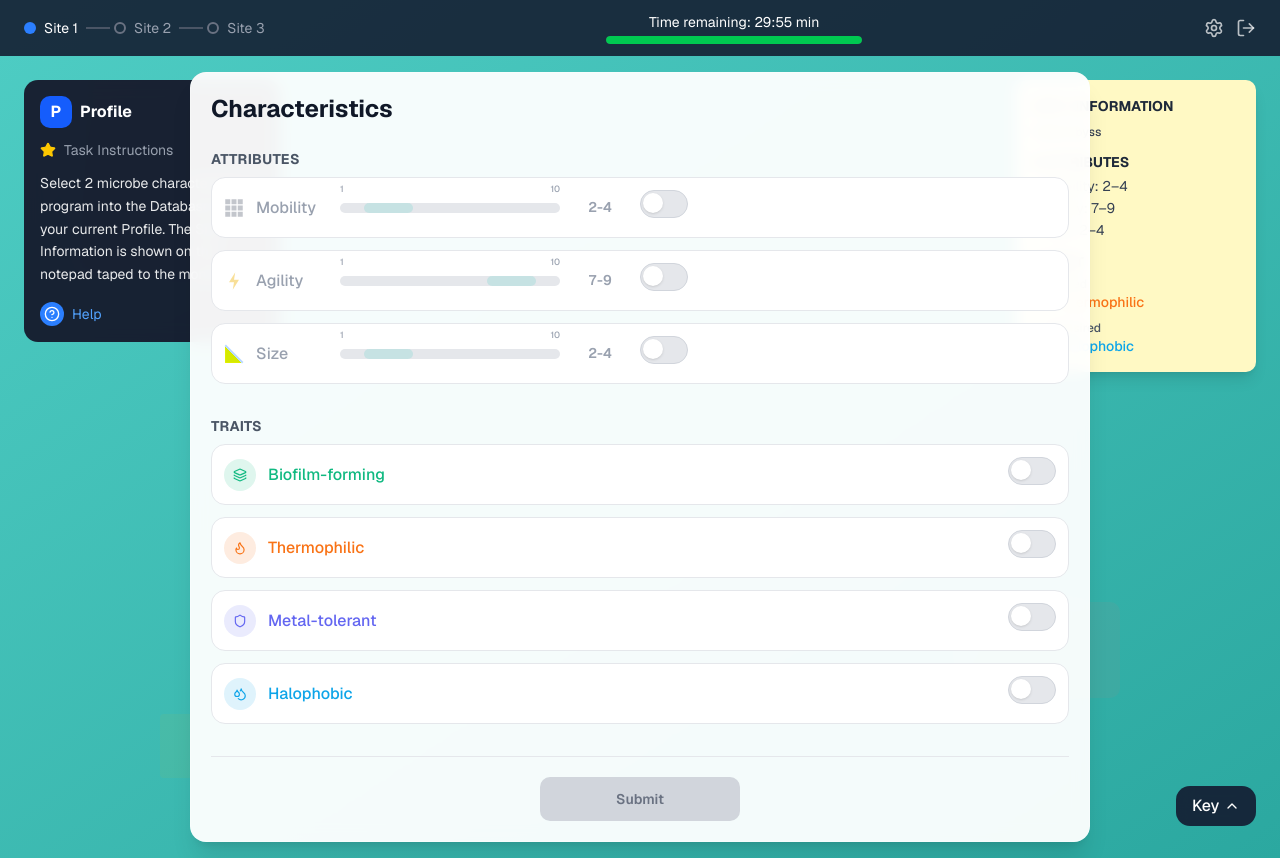
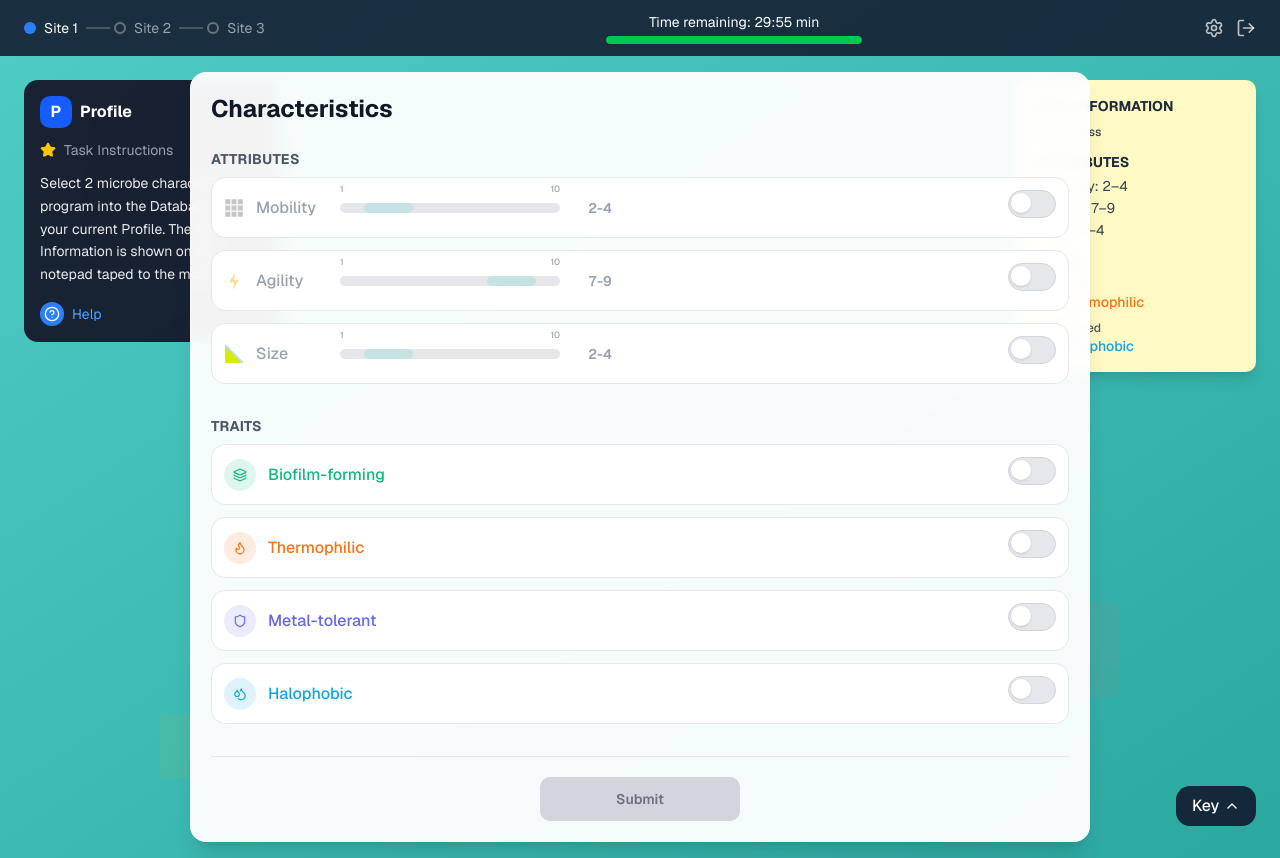
Before and after one commit to santigili01/seawolfsolver-v2, a Next.js app: page /simulator/profiling in a window 1280 px wide. Built offline with nearby package versions, Linux system fonts and the light colour scheme.

Commit message:
phase1 ui v3

```diff
--- a/app/simulator/profiling/page.tsx
+++ b/app/simulator/profiling/page.tsx
@@ -637,10 +637,11 @@ export default function ProfilingSimulatorPage() {
             return (
               <div
                 key={name}
-                className={`flex w-full items-center gap-3 rounded-xl border px-3 py-3 transition-colors ${
+                className={`flex w-full items-center justify-between gap-3 rounded-xl border px-3 py-3 transition-colors ${
                   on ? "border-[#4ECDC4] bg-[#4ECDC4]/10" : "border-gray-200 bg-white"
                 }`}
               >
+                <div className="flex min-w-0 flex-1 items-center gap-3">
                   <span className={`inline-flex shrink-0 ${on ? "" : "opacity-40"}`}>{attributeRowIcon(name)}</span>
                   <span className={`w-[72px] shrink-0 font-medium ${on ? "text-gray-800" : "text-gray-400"}`}>{name}</span>
                   <RangeTrack
@@ -652,12 +653,13 @@ export default function ProfilingSimulatorPage() {
                     onSliderChange={handleSliderChange}
                   />
                   <span
-                  className={`w-14 shrink-0 text-center text-[14px] font-semibold tabular-nums ${
+                    className={`w-14 shrink-0 text-center text-sm font-semibold tabular-nums ${
                       on ? "text-gray-700" : "text-gray-400"
                     }`}
                   >
                     {start}-{start + 2}
                   </span>
+                </div>
                 <button
                   type="button"
                   onClick={() => toggleItem({ type: "attribute", name })}
```
Lines whose indentation alone changed are shown as unchanged.
